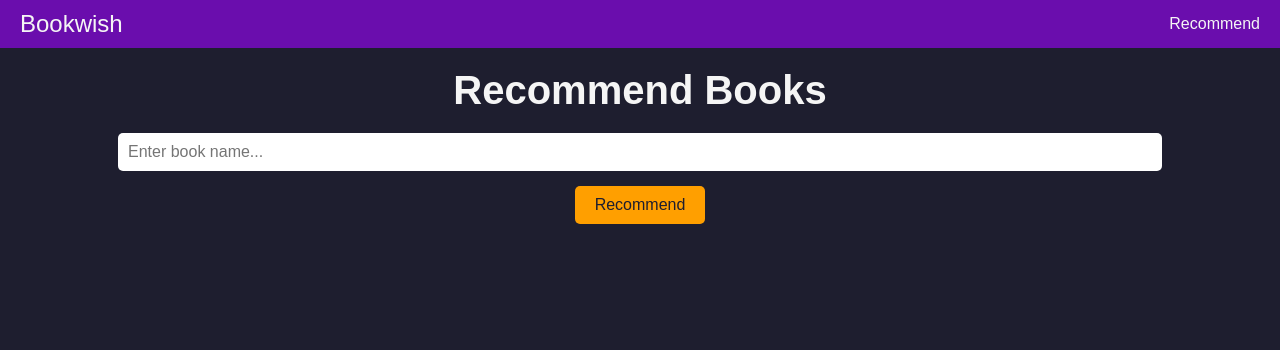
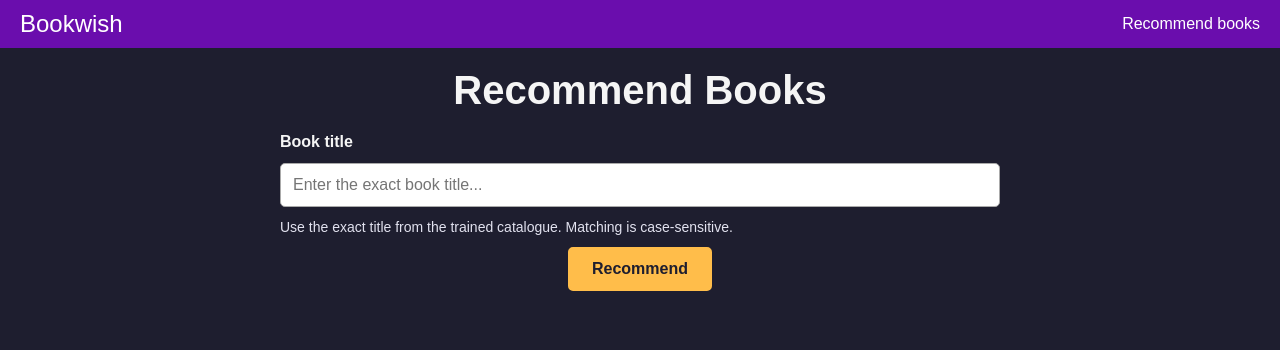
Before and after one commit to Brajesh31/Book-Recommender, a Flask app: page /recommend in a window 1280 px wide. Shown: the top 350 px of the page. Run offline with Flask 3, Linux system fonts and the light colour scheme; parts of the project's set-up code (start-up, migrations or seed data) failed here and were passed over.

Commit message:
feat: improve accessibility in templates/recommend.html

```diff
--- a/templates/recommend.html
+++ b/templates/recommend.html
@@ -3,172 +3,76 @@
   <head>
     <meta charset="UTF-8" />
     <meta name="viewport" content="width=device-width, initial-scale=1.0" />
-    <title>Book Recommender System</title>
-    <link
-      rel="shortcut icon"
-      href="https://github.com/Brajesh31.png"
-      type="image/x-icon"
-    />
+    <meta name="description" content="Find books similar to a title you already enjoy." />
+    <title>Recommend Books | Bookwish</title>
+    <link rel="shortcut icon" href="https://github.com/Brajesh31.png" type="image/x-icon" />
     <link rel="apple-touch-icon" href="https://github.com/Brajesh31.png" />
     <style>
-      /* General Styles */
-      body {
-        background-color: #1e1e2f;
-        color: #f5f5f5;
-        font-family: Arial, sans-serif;
-        margin: 0;
-        padding: 0;
-      }
-
-      /* Navbar */
-      .navbar {
-        background-color: #6a0dad;
-        display: flex;
-        justify-content: space-between;
-        align-items: center;
-        padding: 10px 20px;
-      }
-
-      .navbar-brand {
-        color: #f5f5f5;
-        font-size: 24px;
-        text-decoration: none;
-      }
-
-      .nav-links {
-        display: flex;
-        gap: 20px;
-      }
-
-      .nav-links a {
-        color: #f5f5f5;
-        text-decoration: none;
-        font-size: 16px;
-      }
-
-      .nav-links a:hover {
-        color: #c7a3e5;
-      }
-
-      /* Header */
-      h1 {
-        text-align: center;
-        font-size: 40px;
-        margin: 20px 0;
-      }
-
-      /* Form Styles */
-      form {
-        display: flex;
-        flex-direction: column;
-        align-items: center;
-        gap: 15px;
-        margin: 20px 0;
-      }
-
-      form input[type="text"] {
-        width: 80%;
-        padding: 10px;
-        border: none;
-        border-radius: 5px;
-        font-size: 16px;
-      }
-
-      form input[type="submit"] {
-        background-color: #ff9f00;
-        color: #1e1e2f;
-        border: none;
-        padding: 10px 20px;
-        border-radius: 5px;
-        font-size: 16px;
-        cursor: pointer;
-      }
-
-      form input[type="submit"]:hover {
-        background-color: #e68a00;
-      }
-
-      /* Cards Container */
-      .container {
-        display: flex;
-        flex-wrap: wrap;
-        justify-content: center;
-        gap: 20px;
-        padding: 20px;
-      }
-
-      /* Card Styles */
-      .card {
-        background-color: #2b2b3c;
-        border-radius: 8px;
-        box-shadow: 0 4px 6px rgba(0, 0, 0, 0.3);
-        width: 300px;
-        overflow: hidden;
-        text-align: center;
-      }
-
-      .card img {
-        width: 100%;
-        height: 200px;
-        object-fit: cover;
-      }
-
-      .card-body {
-        padding: 15px;
-      }
-
-      .card-body p {
-        font-size: 18px;
-        margin: 10px 0;
-        color: #c7a3e5;
-      }
-
-      .card-body h4 {
-        font-size: 16px;
-        margin: 8px 0;
-      }
-
-      /* Responsive Design */
-      @media (max-width: 768px) {
-        form input[type="text"] {
-          width: 90%;
-        }
-
-        .card {
-          width: 90%;
-        }
-      }
+      :root { color-scheme: dark; }
+      body { background-color: #1e1e2f; color: #f5f5f5; font-family: Arial, sans-serif; margin: 0; padding: 0; }
+      .skip-link { position: absolute; left: -9999px; top: 0; z-index: 10; padding: 12px; background: #fff; color: #111; }
+      .skip-link:focus { left: 12px; top: 12px; }
+      .navbar { background-color: #6a0dad; display: flex; justify-content: space-between; align-items: center; padding: 10px 20px; }
+      .navbar-brand { color: #fff; font-size: 24px; text-decoration: none; }
+      .nav-links { display: flex; gap: 20px; }
+      .nav-links a { color: #fff; text-decoration: none; font-size: 16px; }
+      .nav-links a:hover { color: #fff; text-decoration: underline; }
+      a:focus-visible, input:focus-visible { outline: 3px solid #ffcf70; outline-offset: 3px; }
+      h1 { text-align: center; font-size: 40px; margin: 20px 0; }
+      form { display: flex; flex-direction: column; align-items: center; gap: 12px; margin: 20px auto; padding: 0 16px; max-width: 720px; }
+      label { width: 100%; font-weight: 700; }
+      form input[type="text"] { box-sizing: border-box; width: 100%; padding: 12px; border: 1px solid #aaa; border-radius: 5px; font-size: 16px; background: #fff; color: #171727; }
+      form input[type="submit"] { background-color: #ffbd4a; color: #1e1e2f; border: 2px solid #ffbd4a; padding: 11px 22px; border-radius: 5px; font-size: 16px; font-weight: 700; cursor: pointer; }
+      form input[type="submit"]:hover { background-color: #ffd27f; }
+      .help { width: 100%; color: #e2e2ef; font-size: 14px; margin: 0; }
+      .feedback { max-width: 680px; margin: 18px auto; padding: 12px 16px; border-radius: 6px; background: #3b2945; color: #fff; }
+      .feedback.error { border-left: 5px solid #ff8585; }
+      .feedback.success { border-left: 5px solid #76d6a0; }
+      .container { display: flex; flex-wrap: wrap; justify-content: center; gap: 20px; padding: 20px; }
+      .card { background-color: #2b2b3c; border-radius: 8px; box-shadow: 0 4px 6px rgba(0, 0, 0, 0.3); width: 300px; overflow: hidden; text-align: center; }
+      .card img { width: 100%; height: 200px; object-fit: contain; background: #202033; }
+      .card-body { padding: 15px; }
+      .card-body h2 { font-size: 18px; margin: 10px 0; color: #e0c8ff; }
+      .card-body h3 { font-size: 16px; margin: 8px 0; }
+      @media (max-width: 768px) { h1 { font-size: 32px; } .card { width: min(90%, 420px); } .feedback { margin-left: 16px; margin-right: 16px; } }
     </style>
   </head>
   <body>
-    <!-- Navbar -->
-    <nav class="navbar">
+    <a class="skip-link" href="#main-content">Skip to main content</a>
+    <nav class="navbar" aria-label="Main navigation">
       <a class="navbar-brand" href="/">Bookwish</a>
-      <div class="nav-links">
-        <a href="/recommend">Recommend</a>
-      </div>
+      <div class="nav-links"><a href="/recommend" aria-current="page">Recommend books</a></div>
     </nav>
+    <main id="main-content">
+      <h1>Recommend Books</h1>
+      <form action="/recommend_books" method="post">
+        <label for="user_input">Book title</label>
+        <input id="user_input" name="user_input" type="text" value="{{ query|default('') }}" placeholder="Enter the exact book title..." maxlength="200" required aria-describedby="title-help" />
+        <p class="help" id="title-help">Use the exact title from the trained catalogue. Matching is case-sensitive.</p>
+        <input type="submit" value="Recommend" />
+      </form>
 
-    <!-- Header -->
-    <h1>Recommend Books</h1>
+      {% if error %}
+      <p class="feedback error" role="alert">{{ error }}</p>
+      {% elif message %}
+      <p class="feedback" role="status" aria-live="polite">{{ message }}</p>
+      {% elif data %}
+      <p class="feedback success" role="status" aria-live="polite">Here are books related to "{{ query }}".</p>
+      {% endif %}
 
-    <!-- Form -->
-    <form action="/recommend_books" method="post">
-      <input name="user_input" type="text" placeholder="Enter book name..." />
-      <input type="submit" value="Recommend" />
-    </form>
-
-    <!-- Cards Container -->
-    <div class="container">
-      {% if data %} {% for i in data %}
-      <div class="card">
-        <img src="{{ i[2] }}" alt="Book Image" />
-        <div class="card-body">
-          <p>{{ i[0] }}</p>
-          <h4>{{ i[1] }}</h4>
-        </div>
-      </div>
-      {% endfor %} {% endif %}
-    </div>
+      <section class="container" aria-label="Recommended books">
+        {% for book in data|default([]) %}
+        <article class="card">
+          {% if book[2] %}
+          <img src="{{ book[2] }}" alt="Cover of {{ book[0] }} by {{ book[1] }}" loading="lazy" decoding="async" />
+          {% endif %}
+          <div class="card-body">
+            <h2>{{ book[0] }}</h2>
+            <h3>{{ book[1] }}</h3>
+          </div>
+        </article>
+        {% endfor %}
+      </section>
+    </main>
   </body>
 </html>
```
